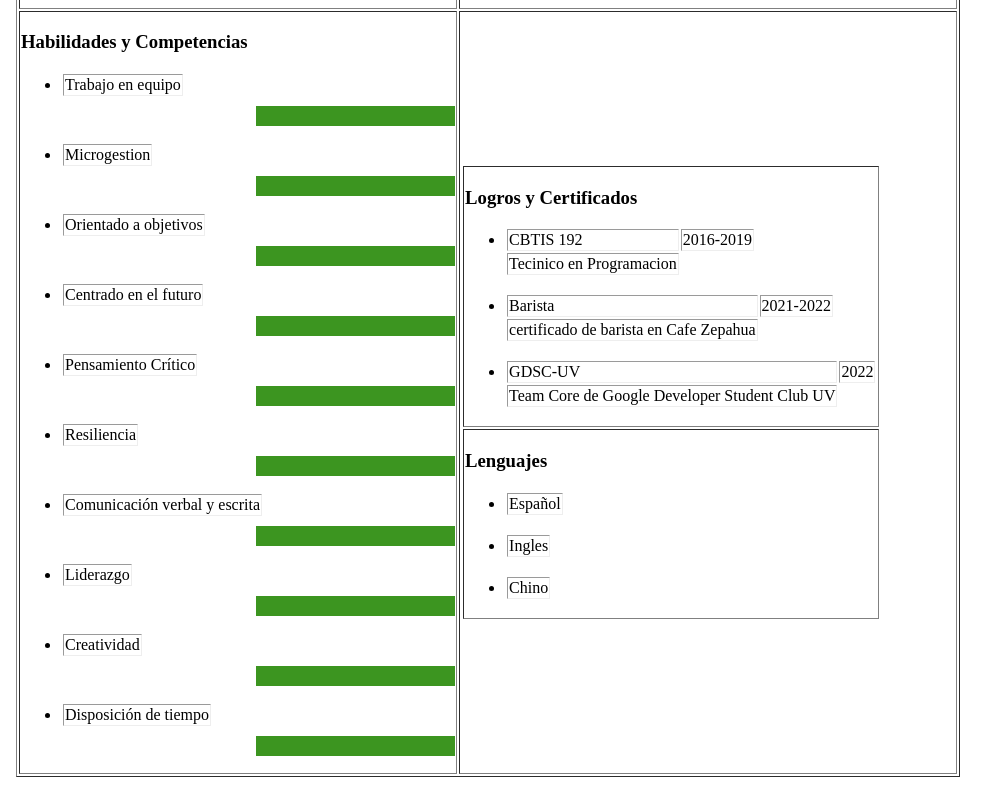
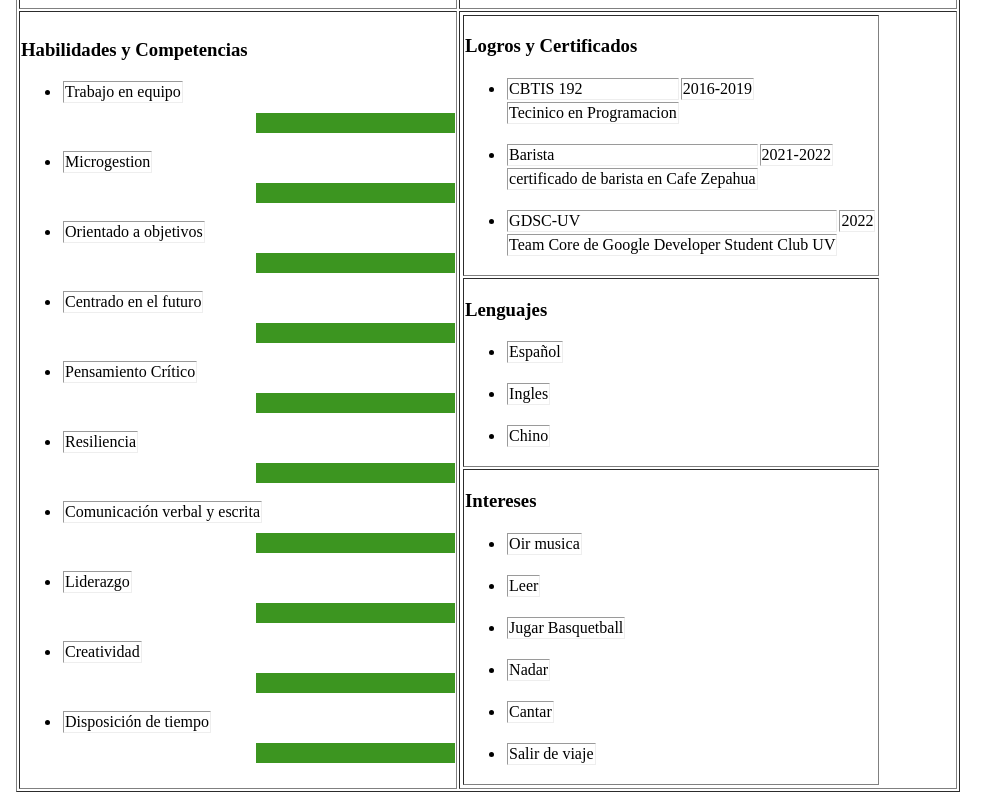
Before and after one commit to yoloogroth/yoloogroth.github.io, an Angular app: page / in a window 1280 px wide. Shown: the part 749-1549 px from the top of the page, without its empty margins (0-1007 px from the left). Built offline with nearby package versions, Linux system fonts and the light colour scheme.

Commit message:
Agregado #21

```diff
--- a/src/app/app.component.html
+++ b/src/app/app.component.html
@@ -19,6 +19,11 @@
       <tr>
         <td><app-languages></app-languages></td>
       </tr>
+      <tr>
+        <td>
+          <app-interests></app-interests>
+        </td>
+      </tr>
     </td>
   </tr>
 
--- a/src/app/app.module.ts
+++ b/src/app/app.module.ts
@@ -8,6 +8,7 @@ import { EducationComponent } from './education/education.component';
 import { SkillComponent } from './skill/skill.component';
 import { AyCComponent } from './achivements/ay-c.component';
 import { LanguagesComponent } from './languages/languages.component';
+import { InterestsComponent } from './interests/interests.component';
 
 @NgModule({
   declarations: [
@@ -18,6 +19,7 @@ import { LanguagesComponent } from './languages/languages.component';
     SkillComponent,
     AyCComponent,
     LanguagesComponent,
+    InterestsComponent,
   ],
   imports: [
     BrowserModule
--- /dev/null
+++ b/src/app/interests/interests.component.html
@@ -0,0 +1,8 @@
+<h3>Intereses</h3>
+<ul *ngFor="let In of interests">
+    <li>
+     <tr>
+     <td>{{In.nombre}}</td>
+   </tr>
+ </li>
+ </ul>
--- /dev/null
+++ b/src/app/interests/interests.component.ts
@@ -0,0 +1,41 @@
+import { Component, OnInit } from '@angular/core';
+
+@Component({
+  selector: 'app-interests',
+  templateUrl: './interests.component.html',
+  styleUrls: ['./interests.component.css']
+})
+export class InterestsComponent implements OnInit {
+
+  interests : Array<any> = [];
+  constructor() { }
+
+  ngOnInit(): void {
+    let i = {
+      nombre: "Oir musica",
+    };
+    let i2 = {
+      nombre: "Leer",
+    };
+    let i3 = {
+      nombre: "Jugar Basquetball",
+    };
+    let i4 = {
+      nombre: "Nadar",
+    };
+    let i5 = {
+      nombre: "Cantar",
+    };
+    let i6 = {
+      nombre: "Salir de viaje",
+    };
+
+    this.interests.push(i);
+    this.interests.push(i2);
+    this.interests.push(i3);
+    this.interests.push(i4);
+    this.interests.push(i5);
+    this.interests.push(i6);
+  }
+
+}
```
Also changed, not shown: src/app/interests/interests.component.css (added), 1 other file (tests, documents, lock files or other folders).
